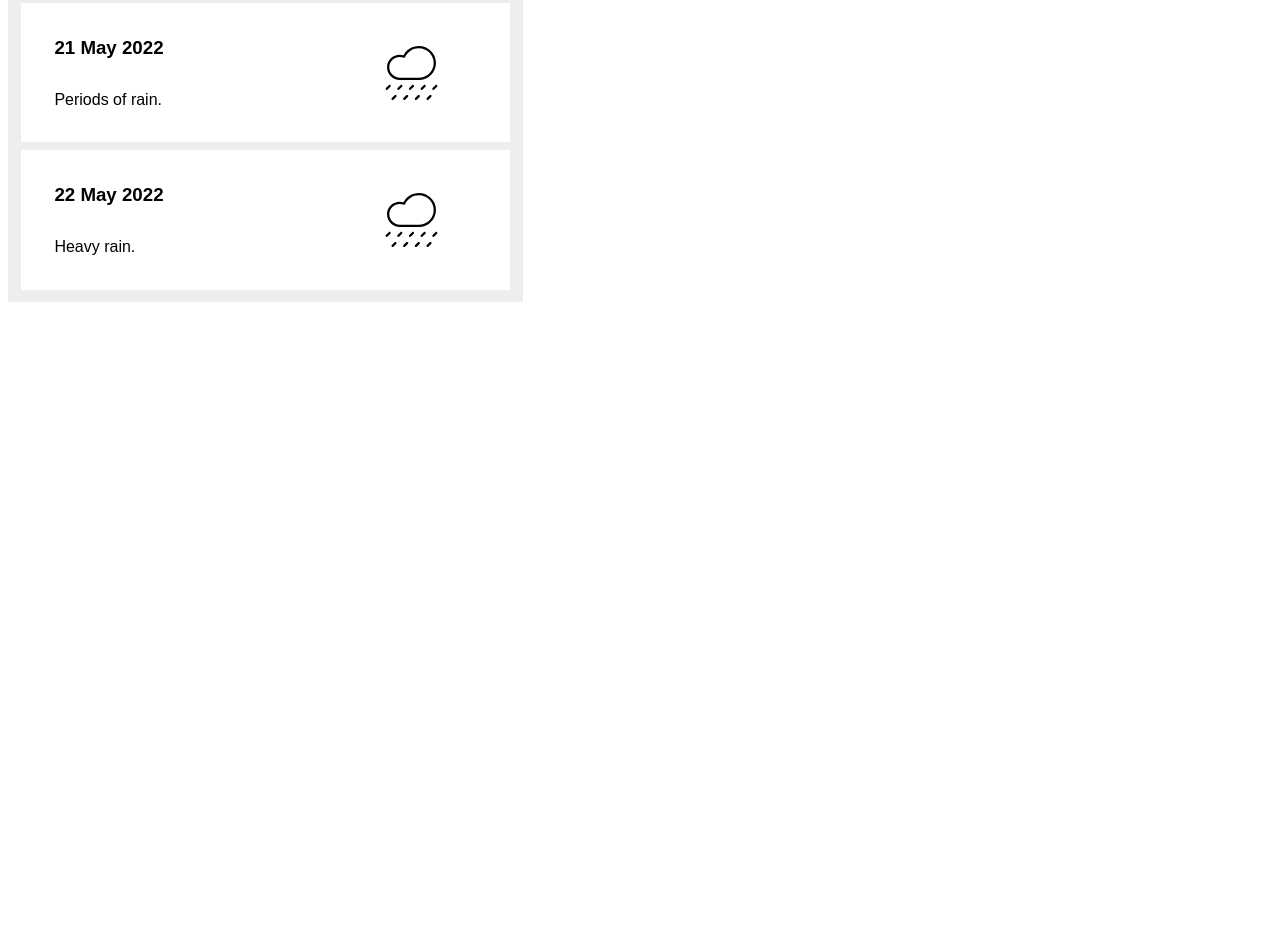
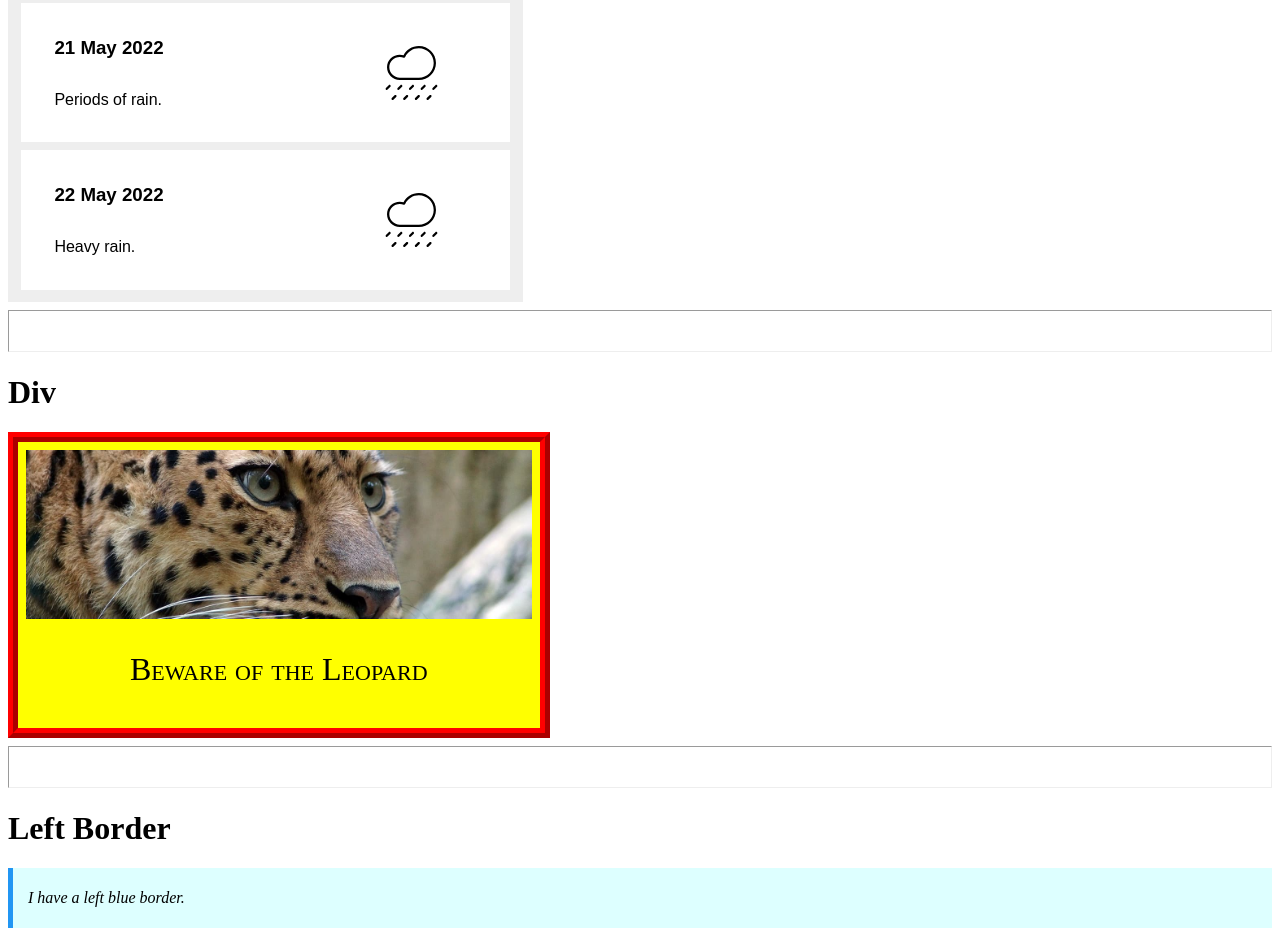
Before and after one commit to philipsdotdev/basic-html-css, a website: page index.html in a window 1280 px wide. Shown: the part 1272-2208 px from the top of the page. Before the commit the page ends 1582 px from the top, so only its background shows below. Drawn offline with Linux system fonts and the light colour scheme.

Commit message:
Added new images

```diff
--- a/index.html
+++ b/index.html
@@ -110,7 +110,22 @@
       </article>
 
     </article>
+     <hr class="horizontal-spacing">
 
+    <!-- Div -->
+    <h1>Div</h1>
+    <div class="alert">
+      <img src="media/leopard.jpg" alt="A fearsome leopard">
+      <p>Beware of the Leopard</p>
+
+    </div>
+    <hr class="horizontal-spacing">
+
+    <!-- left Border with background -->
+    <h1>Left Border</h1>
+    <div class="fancy-border">
+      <p> <em>I have a left blue border.</em></p>
+    </div>
 
   </body>
 </html>
--- a/style.css
+++ b/style.css
@@ -33,3 +33,38 @@
     margin: 2rem;
     font-size: .5 rem;
 }
+
+.alert {
+    padding: 0.5rem;
+    border: 10px ridge #f00;
+    background-color: #ff0;
+    display: flex;
+    flex-direction: column;
+    width: 40%;
+
+}
+
+.alert > img {
+    width: 100%;
+}
+
+.alert > p {
+    font: 2rem bold sans-serif;
+    font-variant: small-caps;
+    text-align: center;
+}
+
+.fancy-border {
+    padding: 5px 1rem 5px 5px;
+    background-color: #DDFFFF;
+    border-left: 5px solid #2196F3;
+}
+
+.fancy-border > p {
+    font: 1rem bold sans-serif;
+    padding-left: 10px;
+}
+
+.fancy-border em {
+    background: none;
+}
```
Also changed, not shown: media/leopard.jpg (added).
